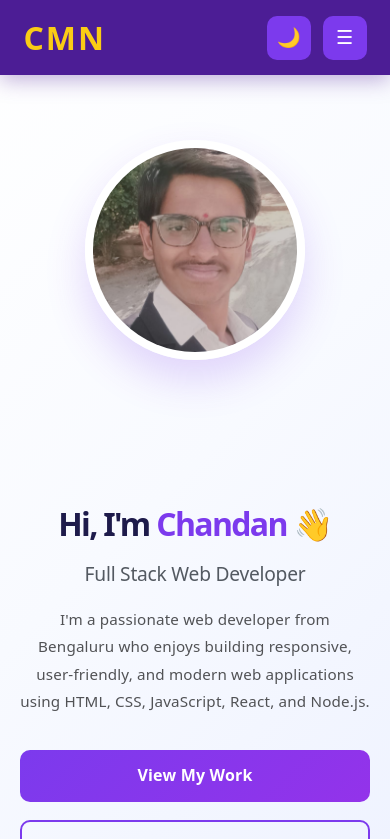
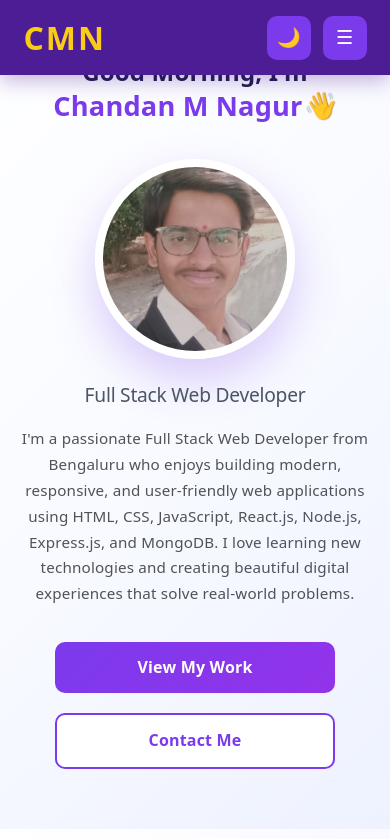
Before and after one commit to chandanmnagur07/chandan-portfolio, a React (Vite) app: page / in a window 390 px wide. Shown: the top 839 px of the page. Built offline with nearby package versions, Linux system fonts and the light colour scheme.

Commit message:
portfolio-updated

```diff
--- a/src/components/Hero/Hero.css
+++ b/src/components/Hero/Hero.css
@@ -5,177 +5,282 @@
    HERO SECTION
 ========================= */
 
-.hero{
-    width:100%;
-    min-height:100vh;
-
-    display:flex;
-    justify-content:space-between;
-    align-items:center;
-    gap:4rem;
-
-    padding:80px 8%;
-    box-sizing:border-box;
-
-    background:linear-gradient(135deg,#ffffff 0%,#f8faff 50%,#eef2ff 100%);
-    transition:.4s ease;
+.hero {
+  min-height: calc(100vh - 75px);
+  width: 100%;
+  display: flex;
+  justify-content: center;
+  align-items: center;
+  padding: 90px 6%;
+  box-sizing: border-box;
+  background: linear-gradient(135deg, #ffffff, #f8faff, #eef2ff);
+  transition: 0.4s ease;
 }
 
-.hero-content{
-    flex:1 1 500px;
+.hero-content {
+  width: 100%;
+  max-width: 1100px;
+  margin: auto;
+  text-align: center;
 }
 
-.hero-content h1{
-    font-size:clamp(2.5rem,5vw,4.2rem);
-    font-weight:700;
-    color:#1e1b4b;
-    line-height:1.2;
-    margin-bottom:20px;
+/* =========================
+   GREETING
+========================= */
+
+.hero-greeting {
+  margin-bottom: 35px;
+  font-weight: 700;
 }
 
-.hero-content h1 span{
-    color:#7c3aed;
+/* Desktop */
+
+.desktop-greeting {
+  display: flex;
+  justify-content: center;
+  align-items: center;
+  gap: 8px;
+  flex-wrap: nowrap;
+  white-space: nowrap;
+
+  font-size: clamp(2rem, 3vw, 3.2rem);
+  line-height: 1.2;
+  color: #1e1b4b;
 }
 
-.hero-content h2{
-    font-size:clamp(1.3rem,2.5vw,2rem);
-    color:#535961;
-    margin-bottom:20px;
+.desktop-greeting .name {
+  color: #7c3aed;
 }
 
-.hero-content p{
-    max-width:600px;
-    font-size:1.05rem;
-    line-height:1.8;
-    color:#515255;
-    margin-bottom:35px;
+.wave {
+  display: inline-block;
+  animation: wave 2s infinite;
+  transform-origin: 70% 70%;
+}
+
+/* Mobile */
+
+.mobile-line1,
+.mobile-line2 {
+  display: none;
+}
+
+.mobile-line1 {
+  color: #1e1b4b;
+  font-size: 2rem;
+}
+
+.mobile-line2 {
+  color: #7c3aed;
+  font-size: 2rem;
+}
+
+/* =========================
+   IMAGE
+========================= */
+
+.hero-image {
+  display: flex;
+  justify-content: center;
+  margin-bottom: 35px;
+}
+
+.hero-image img {
+  width: min(330px, 80vw);
+  height: min(330px, 80vw);
+
+  object-fit: cover;
+  border-radius: 50%;
+
+  border: 8px solid #ffffff;
+
+  box-shadow: 0 20px 45px rgba(124, 58, 237, 0.25);
+
+  transition: 0.35s ease;
+}
+
+.hero-image img:hover {
+  transform: scale(1.05);
+  box-shadow: 0 25px 55px rgba(124, 58, 237, 0.35);
+}
+
+/* =========================
+   TITLE
+========================= */
+
+.hero-content h2 {
+  font-size: clamp(1.4rem, 2vw, 2rem);
+  color: #4b5563;
+  margin-bottom: 20px;
+}
+
+/* =========================
+   DESCRIPTION
+========================= */
+
+.hero-content p {
+  max-width: 720px;
+  margin: 0 auto 35px;
+
+  font-size: 1.05rem;
+  line-height: 1.8;
+
+  color: #515255;
 }
 
 /* =========================
    BUTTONS
 ========================= */
 
-.hero-buttons{
-    display:flex;
-    gap:18px;
-    flex-wrap:wrap;
+.hero-buttons {
+  display: flex;
+  justify-content: center;
+  gap: 20px;
+  flex-wrap: wrap;
 }
 
-.btn{
-    padding:14px 32px;
-    text-decoration:none;
-    border-radius:10px;
-    font-weight:600;
-    transition:.3s;
+.btn {
+  text-decoration: none;
+  padding: 15px 35px;
+  border-radius: 10px;
+  font-weight: 600;
+  transition: 0.35s ease;
 }
 
-.primary-btn{
-    background:linear-gradient(135deg,#7c3aed,#9333ea);
-    color:#fff;
+/* View My Work */
+
+.primary-btn {
+  background: linear-gradient(135deg, #7c3aed, #9333ea);
+  color: #ffffff;
 }
 
-.primary-btn:hover{
-    transform:translateY(-4px);
-    box-shadow:0 12px 30px rgba(124,58,237,.35);
+.primary-btn:hover {
+  transform: translateY(-4px);
+  box-shadow: 0 15px 35px rgba(124, 58, 237, 0.35);
 }
 
-.secondary-btn{
-    border:2px solid #7c3aed;
-    color:#7c3aed;
+/* Contact Me */
+
+.secondary-btn {
+  background: #ffffff;
+  color: #7c3aed;
+  border: 2px solid #7c3aed;
 }
 
-.secondary-btn:hover{
-    background:#7c3aed;
-    color:#fff;
+.secondary-btn:hover {
+  background: #7c3aed;
+  color: #ffffff;
+  box-shadow: 0 15px 35px rgba(124, 58, 237, 0.35);
 }
-
-/* =========================
-   IMAGE
-========================= */
-
-.hero-image{
-    flex:1 1 400px;
-    display:flex;
-    justify-content:center;
-    align-items:center;
-}
-
-.hero-image img{
-    width:100%;
-    max-width:400px;
-    min-width:220px;
-    aspect-ratio:1/1;
-
-    object-fit:cover;
-
-    border-radius:50%;
-    border:8px solid #fff;
-
-    box-shadow:0 20px 40px rgba(124,58,237,.2);
-
-    transition:.4s;
-}
-
-.hero-image img:hover{
-    transform:scale(1.05);
-    box-shadow:0 25px 50px rgba(124,58,237,.35);
-}
-
 /* =========================
    DARK MODE
 ========================= */
 
-body.dark-mode .hero{
-    background:linear-gradient(135deg,#0f172a,#1e1b4b,#2e1065);
+body.dark-mode .hero {
+  background: linear-gradient(
+    135deg,
+    #0f172a,
+    #1e1b4b,
+    #2e1065
+  );
 }
 
-body.dark-mode .hero-content h1{
-    color:#fff;
+body.dark-mode .desktop-greeting {
+  color: #ffffff;
 }
 
-body.dark-mode .hero-content h1 span{
-    color:#c4b5fd;
+body.dark-mode .mobile-line1 {
+  color: #ffffff;
 }
 
-body.dark-mode .hero-content h2{
-    color:#d1d5db;
+body.dark-mode .mobile-line2 {
+  color: #facc15;
 }
 
-body.dark-mode .hero-content p{
-    color:#cbd5e1;
+body.dark-mode .desktop-greeting .name {
+  color: #facc15;
 }
 
-body.dark-mode .primary-btn{
-    background:linear-gradient(135deg,#8b5cf6,#a855f7);
+body.dark-mode .hero-content h2 {
+  color: #d1d5db;
 }
 
-body.dark-mode .secondary-btn{
-    border-color:#c4b5fd;
-    color:#c4b5fd;
+body.dark-mode .hero-content p {
+  color: #cbd5e1;
 }
 
-body.dark-mode .secondary-btn:hover{
-    background:#8b5cf6;
-    color:#fff;
+body.dark-mode .hero-image img {
+  border-color: #c4b5fd;
 }
 
-body.dark-mode .hero-image img{
-    border-color:#c4b5fd;
+body.dark-mode .primary-btn {
+  background: linear-gradient(135deg, #8b5cf6, #7c3aed);
+}
+
+body.dark-mode .primary-btn:hover {
+  box-shadow: 0 15px 35px rgba(168, 85, 247, 0.35);
+}
+
+body.dark-mode .secondary-btn {
+  background: transparent;
+  border: 2px solid #c4b5fd;
+  color: #c4b5fd;
+}
+
+body.dark-mode .secondary-btn:hover {
+  background: #8b5cf6;
+  color: white;
+}
+
+/* =========================
+   WAVE ANIMATION
+========================= */
+
+@keyframes wave {
+
+  0% {
+    transform: rotate(0deg);
+  }
+
+  15% {
+    transform: rotate(14deg);
+  }
+
+  30% {
+    transform: rotate(-8deg);
+  }
+
+  45% {
+    transform: rotate(14deg);
+  }
+
+  60% {
+    transform: rotate(-4deg);
+  }
+
+  75% {
+    transform: rotate(10deg);
+  }
+
+  100% {
+    transform: rotate(0deg);
+  }
+
 }
 
 /* =========================
    LAPTOP
 ========================= */
 
-@media(max-width:1200px){
+@media (max-width:1200px) {
 
-.hero{
-padding:70px 7%;
-gap:50px;
+  .desktop-greeting {
+    font-size: 2.4rem;
   }
 
-.hero-image img{
-max-width:350px;
+  .hero-image img {
+    width: 300px;
+    height: 300px;
   }
 
 }
@@ -184,34 +289,27 @@ max-width:350px;
    TABLET
 ========================= */
 
-@media(max-width:992px){
+@media (max-width:992px) {
 
-.hero{
-flex-direction:column-reverse;
-text-align:center;
-padding:70px 6%;
-gap:40px;
+  .hero {
+    padding: 80px 7%;
   }
 
-.hero-content{
-flex:unset;
-width:100%;
+  .desktop-greeting {
+    font-size: 2rem;
   }
 
-.hero-content p{
-margin:0 auto 35px;
+  .hero-image img {
+    width: 270px;
+    height: 270px;
   }
 
-.hero-buttons{
-justify-content:center;
+  .hero-content h2 {
+    font-size: 1.7rem;
   }
 
-.hero-image{
-width:100%;
-}
-
-.hero-image img{
-max-width:320px;
+  .hero-content p {
+    font-size: 1rem;
   }
 
 }
@@ -220,28 +318,58 @@ max-width:320px;
    MOBILE
 ========================= */
 
-@media(max-width:768px){
+@media (max-width:768px) {
 
-.hero{
-padding:60px 5%;
-gap:35px;
+  .hero {
+    padding: 70px 5%;
   }
 
-.hero-content h1{
-font-size:2.4rem;
+  .desktop-greeting {
+    display: none;
   }
 
-.hero-content h2{
-font-size:1.4rem;
+  .mobile-line1 {
+    display: block;
+    font-size: 1.9rem;
+    font-weight: 700;
+    margin-bottom: 5px;
   }
 
-.hero-image img{
-max-width:260px;
+  .mobile-line2 {
+    display: block;
+    font-size: 2rem;
+    font-weight: 700;
+    line-height: 1.3;
   }
 
-.btn{
-width:100%;
-text-align:center;
+  .hero-image {
+    margin: 25px 0;
+  }
+
+  .hero-image img {
+    width: 240px;
+    height: 240px;
+  }
+
+  .hero-content h2 {
+    font-size: 1.45rem;
+  }
+
+  .hero-content p {
+    font-size: 1rem;
+    line-height: 1.7;
+  }
+
+  .hero-buttons {
+    flex-direction: column;
+    align-items: center;
+    width: 100%;
+  }
+
+  .btn {
+    width: 100%;
+    max-width: 320px;
+    text-align: center;
   }
 
 }
@@ -250,26 +378,36 @@ text-align:center;
    SMALL MOBILE
 ========================= */
 
-@media(max-width:480px){
+@media (max-width:480px) {
 
-.hero{
-padding:50px 20px;
+  .hero {
+    padding: 60px 20px;
   }
 
-.hero-content h1{
-font-size:2rem;
+  .mobile-line1 {
+    font-size: 1.5rem;
   }
 
-.hero-content h2{
-font-size:1.2rem;
+  .mobile-line2 {
+    font-size: 1.7rem;
   }
 
-.hero-content p{
-font-size:.95rem;
+  .hero-image img {
+    width: 200px;
+    height: 200px;
   }
 
-.hero-image img{
-max-width:220px;
+  .hero-content h2 {
+    font-size: 1.2rem;
+  }
+
+  .hero-content p {
+    font-size: 0.95rem;
+  }
+
+  .btn {
+    padding: 14px 20px;
+    max-width: 280px;
   }
 
 }
--- a/src/components/Hero/Hero.jsx
+++ b/src/components/Hero/Hero.jsx
@@ -1,21 +1,69 @@
 import "./Hero.css";
 
 function Hero() {
+  const hour = new Date().getHours();
+
+  let greeting = "Good Evening";
+
+  if (hour >= 5 && hour < 12) {
+    greeting = "Good Morning";
+  } else if (hour >= 12 && hour < 17) {
+    greeting = "Good Afternoon";
+  } else if (hour >= 17 && hour < 21) {
+    greeting = "Good Evening";
+  } else {
+    greeting = "Good Night";
+  }
+
   return (
     <section className="hero" id="home">
       <div className="hero-content">
-        <h1>
-          Hi, I'm <span> Chandan 👋</span>
-        </h1>
 
+        {/* Greeting */}
+        <div className="hero-greeting">
+
+          {/* Desktop / Laptop */}
+          <div className="desktop-greeting">
+            {greeting}, I'm{" "}
+            <span className="name">
+              Chandan M Nagur
+            </span>
+            <span className="wave"> 👋</span>
+          </div>
+
+          {/* Mobile */}
+          <div className="mobile-line1">
+            {greeting}, I'm
+          </div>
+
+          <div className="mobile-line2">
+            Chandan M Nagur
+            <span className="wave"> 👋</span>
+          </div>
+
+        </div>
+
+        {/* Profile Image */}
+        <div className="hero-image">
+          <img
+            src="cmn2.jpeg"
+            alt="Chandan M Nagur"
+          />
+        </div>
+
+        {/* Title */}
         <h2>Full Stack Web Developer</h2>
 
+        {/* Description */}
         <p>
-          I'm a passionate web developer from Bengaluru who enjoys building
-          responsive, user-friendly, and modern web applications using HTML,
-          CSS, JavaScript, React, and Node.js.
+          I'm a passionate Full Stack Web Developer from Bengaluru who enjoys
+          building modern, responsive, and user-friendly web applications using
+          HTML, CSS, JavaScript, React.js, Node.js, Express.js, and MongoDB.
+          I love learning new technologies and creating beautiful digital
+          experiences that solve real-world problems.
         </p>
 
+        {/* Buttons */}
         <div className="hero-buttons">
           <a href="#projects" className="btn primary-btn">
             View My Work
@@ -25,10 +73,7 @@ function Hero() {
             Contact Me
           </a>
         </div>
-      </div>
 
-      <div className="hero-image">
-        <img src="cmn2.jpeg" alt="Chandan M Nagur" />
       </div>
     </section>
   );
```
Also changed, not shown: src/components/Footer/Footer.css (+50 -30 lines). Lines whose indentation alone changed are shown as unchanged.
